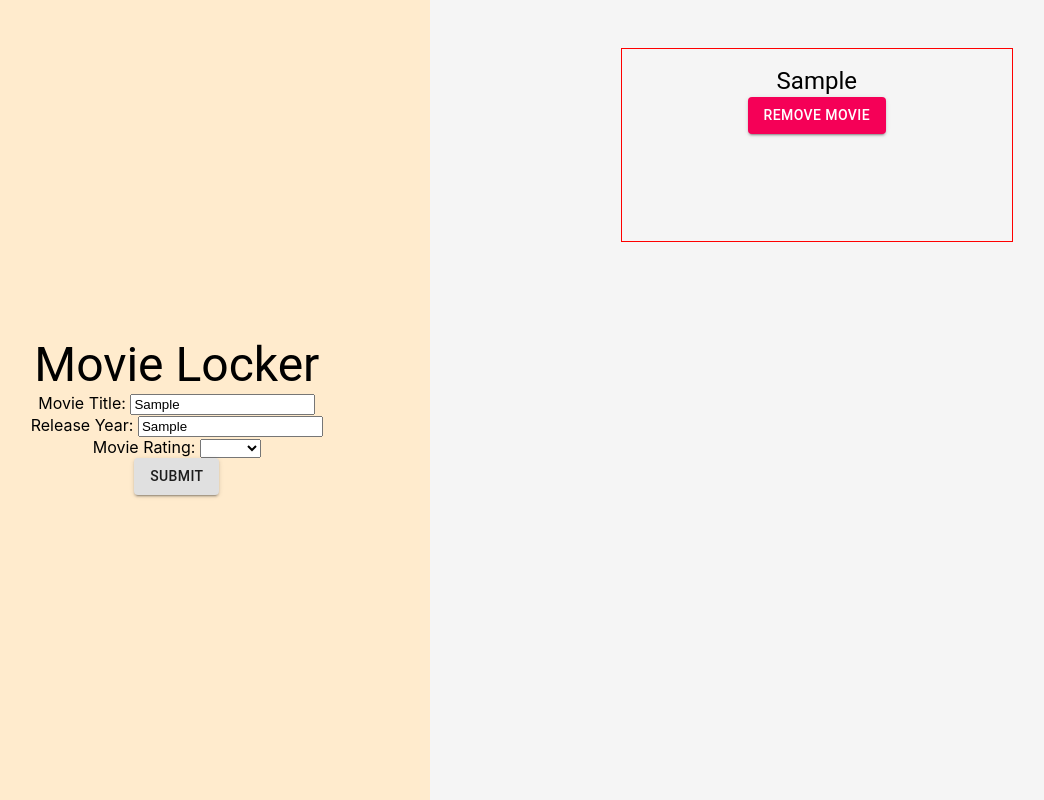
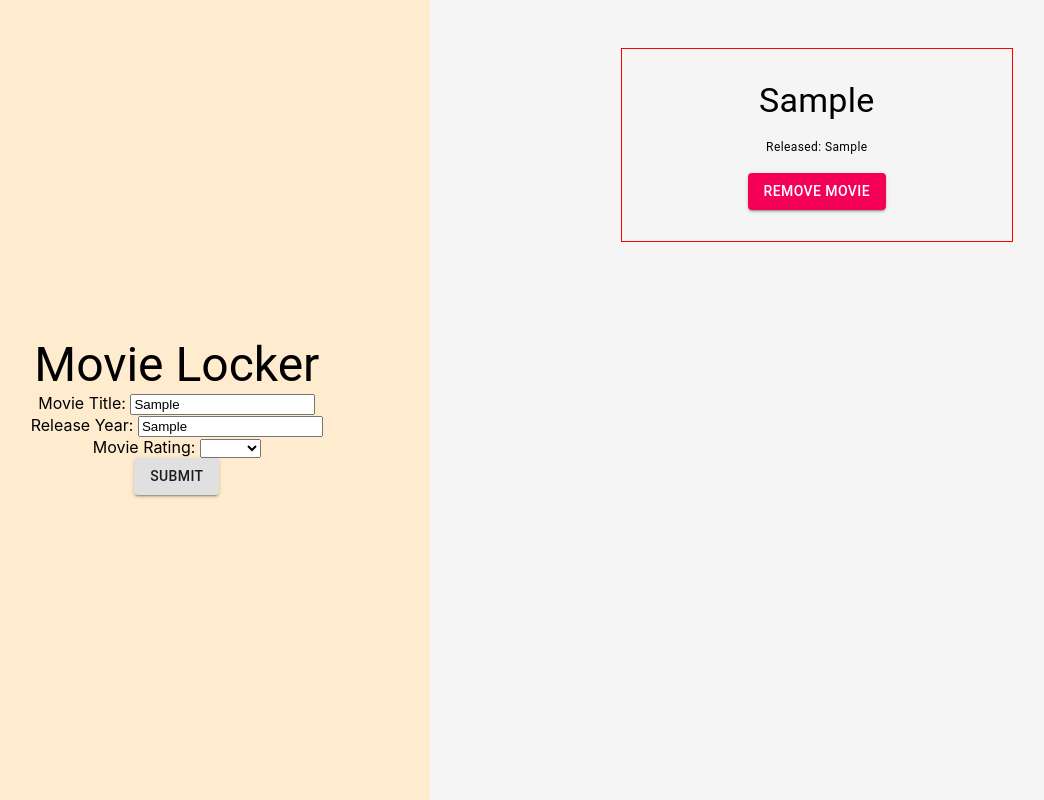
Before and after one commit to ericrees9/techniphi, a React (Create React App) app: page / in a window 1280 px wide. Both pictures are taken after typing "Sample", "Sample" into the empty fields and a click on the button "SUBMIT". Shown: the whole page, without its empty margins (76-1120 px from the left). Built offline with nearby package versions, Linux system fonts and the light colour scheme.

Commit message:
Changed splice into filter to get delete working properly.

```diff
--- a/src/App.js
+++ b/src/App.js
@@ -1,39 +1,22 @@
-import React, {useState, useEffect} from 'react';
+import React, { useState } from 'react';
 import './App.css';
 import { Form, Field } from 'react-final-form'
 import { Button, Typography } from '@material-ui/core';
-import MovieTimeline from './components/MovieTimeline/MovieTimeline';
+import MovieCard from './components/MovieCard/MovieCard';
 
 function App() {
   const [movies, setMovies] = useState([]);
-  const [count, setCount] = useState(0);
-
-  useEffect(() => {
-    console.log("useEffect is updating.")
-  }, [setMovies]);
 
   const onSubmit = (values) => {
     setMovies(movies.concat(values));
-    console.log(movies);
   }
 
-  // const movieTimeline = () => {
-  //   console.log("this is running.")
-  //   return(
-  //     movies.map((movie, index) => {
-  //       return(
-  //         <MovieCard movieData={movie} id={index} deleteMovie={deleteMovie}/>
-  //       )
-  //     })
-  //   );
-  // }
+  const deleteMovie = (title) => {
+    const newMoviesArray = movies.filter(movie => movie.movieTitle !== title);
+    setMovies(newMoviesArray);
+  };
 
-  const deleteMovie = (id) => {
-    let minus = movies.splice(id, 1)
-    setMovies(movies);
-    setCount(count + 1);
-    console.log(movies);
-  }
+  const hasMovies = movies.length > 0;
 
   return (
     <div className="App">
@@ -73,7 +56,12 @@ function App() {
         />
       </div>
       <div className="dataDiv">
-          {movies.length > 0 ? <MovieTimeline movieData={movies} deleteMovie={deleteMovie}/> : <Typography variant="h3">Add some movies!</Typography>}
+        {hasMovies && movies.map((movie, index) =>
+          <MovieCard movieData={movie} index={index} deleteMovie={deleteMovie}/>
+        )}
+        {!hasMovies &&
+          <Typography variant="h3">Add some movies!</Typography>
+        }
       </div>
     </div>
   );
--- a/src/components/MovieCard/MovieCard.css
+++ b/src/components/MovieCard/MovieCard.css
@@ -1,7 +1,16 @@
 .cardBox {
+    display: flex;
+    flex-direction: column;
+    align-items: center;
+    justify-content: space-evenly;
     border: 1px solid red;
     width: 28vw;
     height: 20vh;
+    min-height: 20vh;
     margin: 1em;
     padding: 1em;
 }
+
+.rmButton {
+    max-width: 10em;
+}
--- a/src/components/MovieCard/MovieCard.js
+++ b/src/components/MovieCard/MovieCard.js
@@ -2,12 +2,14 @@ import React from 'react';
 import '../MovieCard/MovieCard.css';
 import { Button, Typography } from '@material-ui/core';
 
-function MovieCard (props) {
+const MovieCard = (props) => {
     // console.log(props)
     return(
         <div className="cardBox">
-            <Typography variant="h5">{props.movieData.movieTitle}</Typography>
-            <Button variant="contained" color="secondary" onClick={() => props.deleteMovie(props.id)}>Remove movie</Button>
+            <Typography variant="h4">{props.movieData.movieTitle}</Typography>
+            {!props.movieData.movieYear ? "" :  <Typography variant="caption">Released: {props.movieData.movieYear}</Typography> }
+            {!props.movieData.movieRating ? "" : <Typography variant="body1">Rated: {props.movieData.movieRating}</Typography> }
+            <Button className="rmButton" variant="contained" color="secondary" onClick={() => props.deleteMovie(props.movieData.movieTitle)}>Remove movie</Button>
         </div>
     );
 }
--- a/src/components/MovieTimeline/MovieTimeline.js
+++ b/src/components/MovieTimeline/MovieTimeline.js
@@ -6,7 +6,7 @@ function MovieTimeline (props) {
     return(
       props.movieData.map((movie, index) => {
         return(
-          <MovieCard movieData={movie} id={index} deleteMovie={props.deleteMovie}/>
+          <MovieCard movieData={movie} index={index} deleteMovie={props.deleteMovie}/>
         )
       })
     );
```
